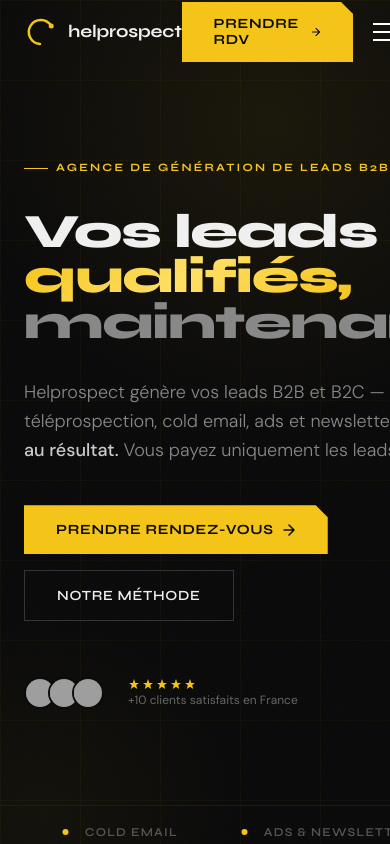
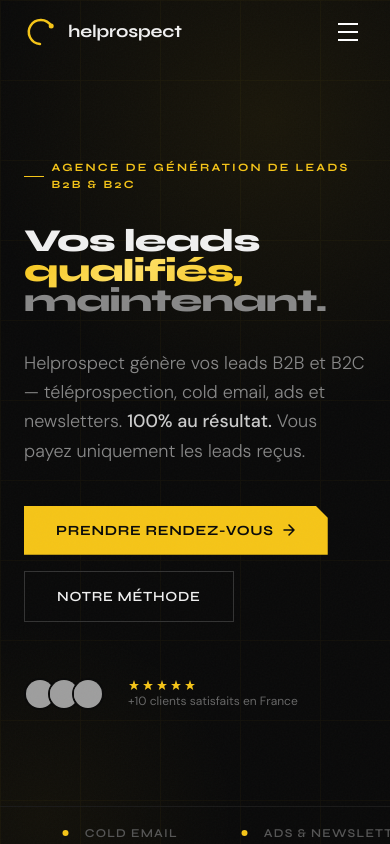
Before and after one commit to Helprospect/Helprospect, a Next.js app: page / in a window 390 px wide. Shown: the top 844 px of the page. Built offline with nearby package versions, Linux system fonts and the light colour scheme; grey boxes are pictures that could not be loaded.

Commit message:
fix: hero H1 fluid font size (clamp), fix btn-primary hidden override on mobile

```diff
--- a/app/globals.css
+++ b/app/globals.css
@@ -87,6 +87,9 @@
   transform: translateY(-3px);
 }
 
+/* Fix: Tailwind hidden doit primer sur display inline-flex */
+.hidden { display: none !important; }
+
 /* CTA button */
 .btn-primary {
   background: #F5C518;
--- a/components/Hero.tsx
+++ b/components/Hero.tsx
@@ -39,7 +39,7 @@
           <div ref={heroRef} className="animate-on-scroll">
             <div className="section-label mb-8">Agence de génération de leads B2B &amp; B2C</div>
 
-            <h1 className="text-5xl md:text-6xl lg:text-7xl font-black leading-[0.95] tracking-tight mb-8" style={{ fontFamily: 'Syne, sans-serif' }}>
+            <h1 className="font-black leading-[0.95] tracking-tight mb-8" style={{ fontFamily: 'Syne, sans-serif', fontSize: 'clamp(2rem, 8vw, 4.5rem)' }}>
               Vos leads{' '}
               <span className="text-gradient">qualifiés,</span>
               <br />
```
